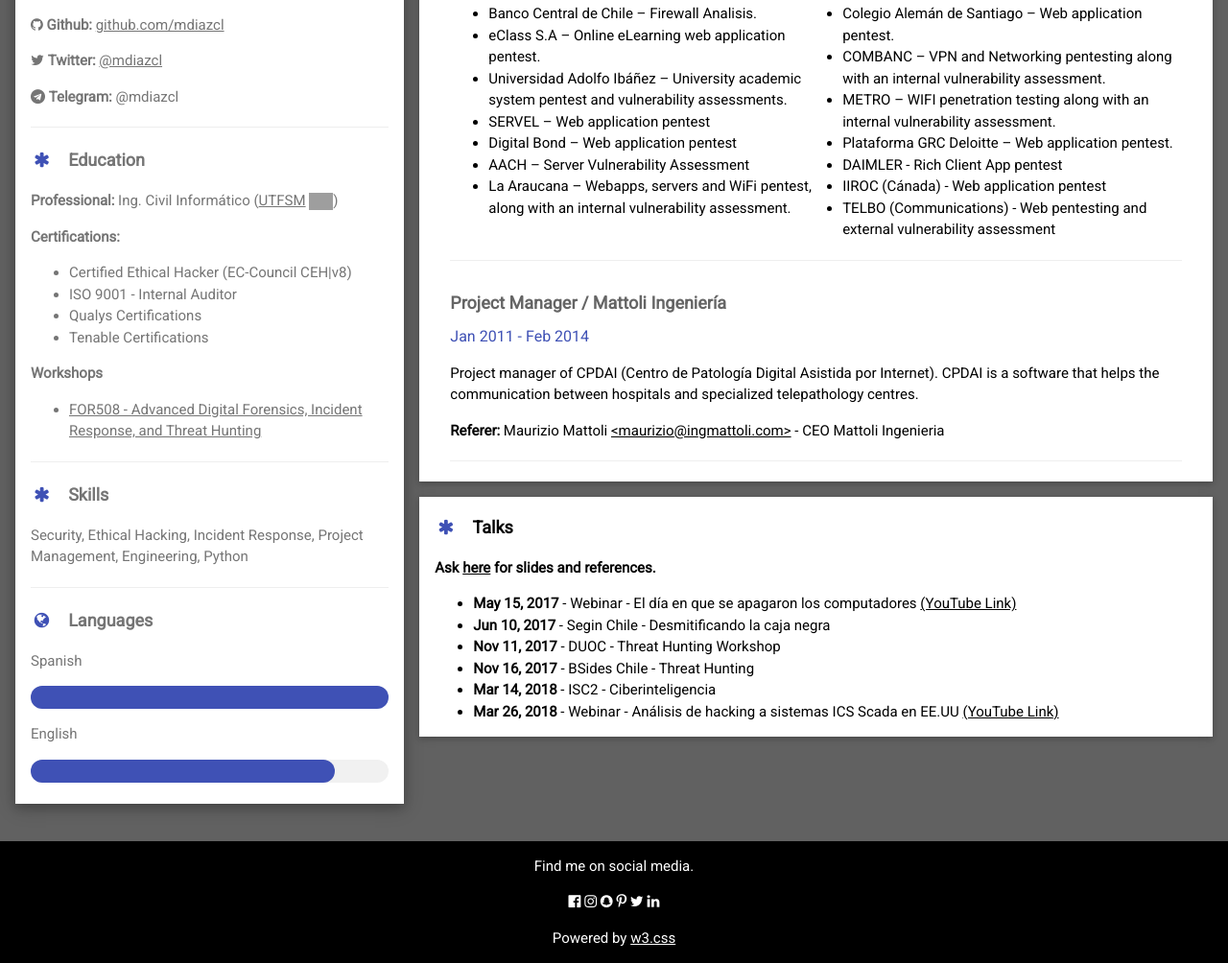
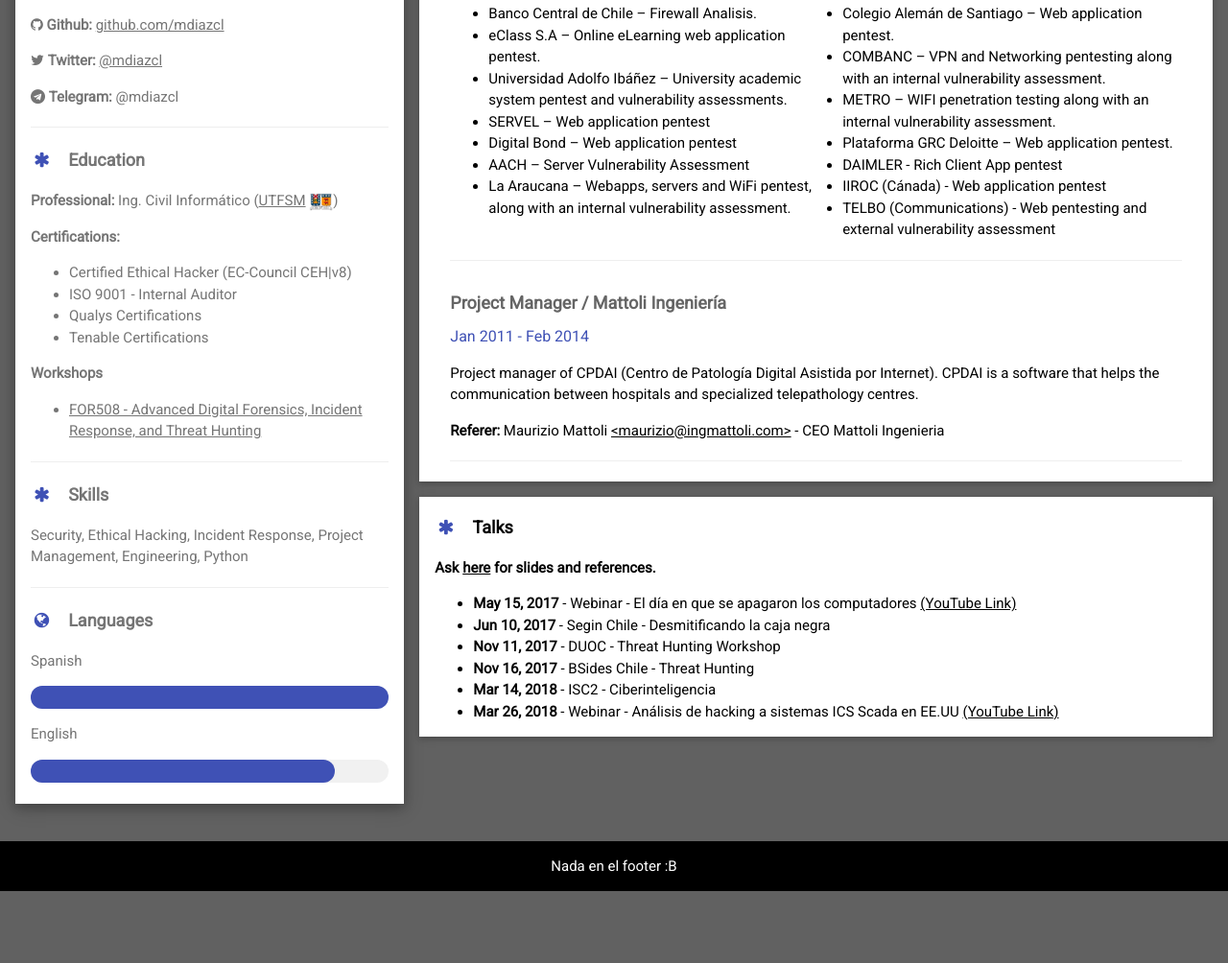
Before and after one commit to mdiazcl/webpage, a plain HTML site: page index.html in a window 1280 px wide. Shown: the part 1073-2077 px from the top of the page at 96% size. After the commit the page ends 2002 px from the top, so only its background shows below. Drawn offline with nearby package versions, Linux system fonts and the light colour scheme; grey boxes are pictures that could not be loaded.

Commit message:
added utfsmlogo

```diff
--- a/index.html
+++ b/index.html
@@ -52,7 +52,7 @@
           <hr>
 
           <p class="w3-large"><b><i class="fa fa-asterisk fa-fw w3-margin-right w3-text-indigo"></i>Education</b></p>
-          <p><b>Professional:</b> Ing. Civil Informático (<a href="http://www.usm.cl/">UTFSM</a> <img src="http://www.exalumnos.usm.cl/wp-content/uploads/2015/06/ISOTIPO-Color.jpg" alt="" width="25px" />)</p>
+          <p><b>Professional:</b> Ing. Civil Informático (<a href="http://www.usm.cl/">UTFSM</a> <img src="utfsm.jpg" alt="" width="25px" />)</p>
 
           <p>
             <b>Certifications:</b>
@@ -198,14 +198,7 @@
 </div>
 
 <footer class="w3-container w3-black w3-center w3-margin-top">
-  <p>Find me on social media.</p>
-  <i class="fa fa-facebook-official w3-hover-opacity"></i>
-  <i class="fa fa-instagram w3-hover-opacity"></i>
-  <i class="fa fa-snapchat w3-hover-opacity"></i>
-  <i class="fa fa-pinterest-p w3-hover-opacity"></i>
-  <i class="fa fa-twitter w3-hover-opacity"></i>
-  <i class="fa fa-linkedin w3-hover-opacity"></i>
-  <p>Powered by <a href="https://www.w3schools.com/w3css/default.asp" target="_blank">w3.css</a></p>
+  <p>Nada en el footer :B</p>
 </footer>
 
 </body>
```
Also changed, not shown: utfsm.jpg (added).
